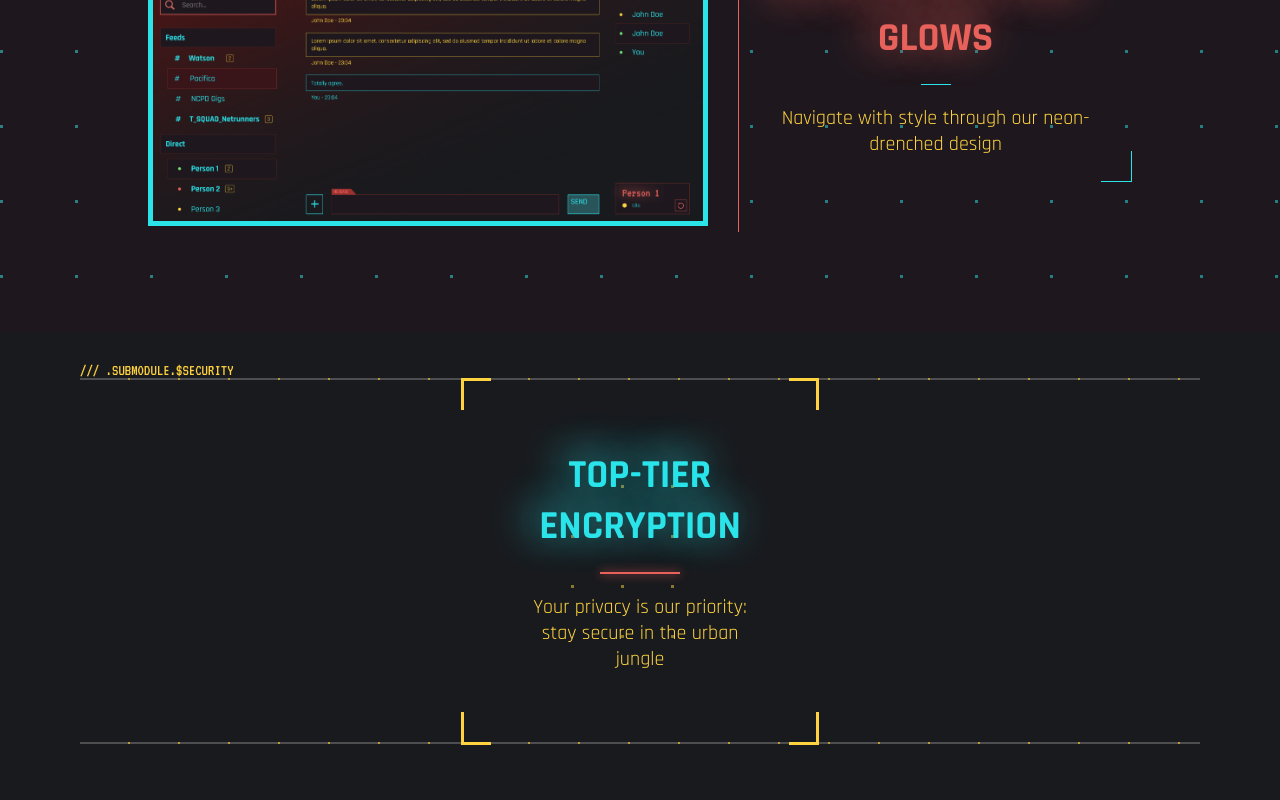
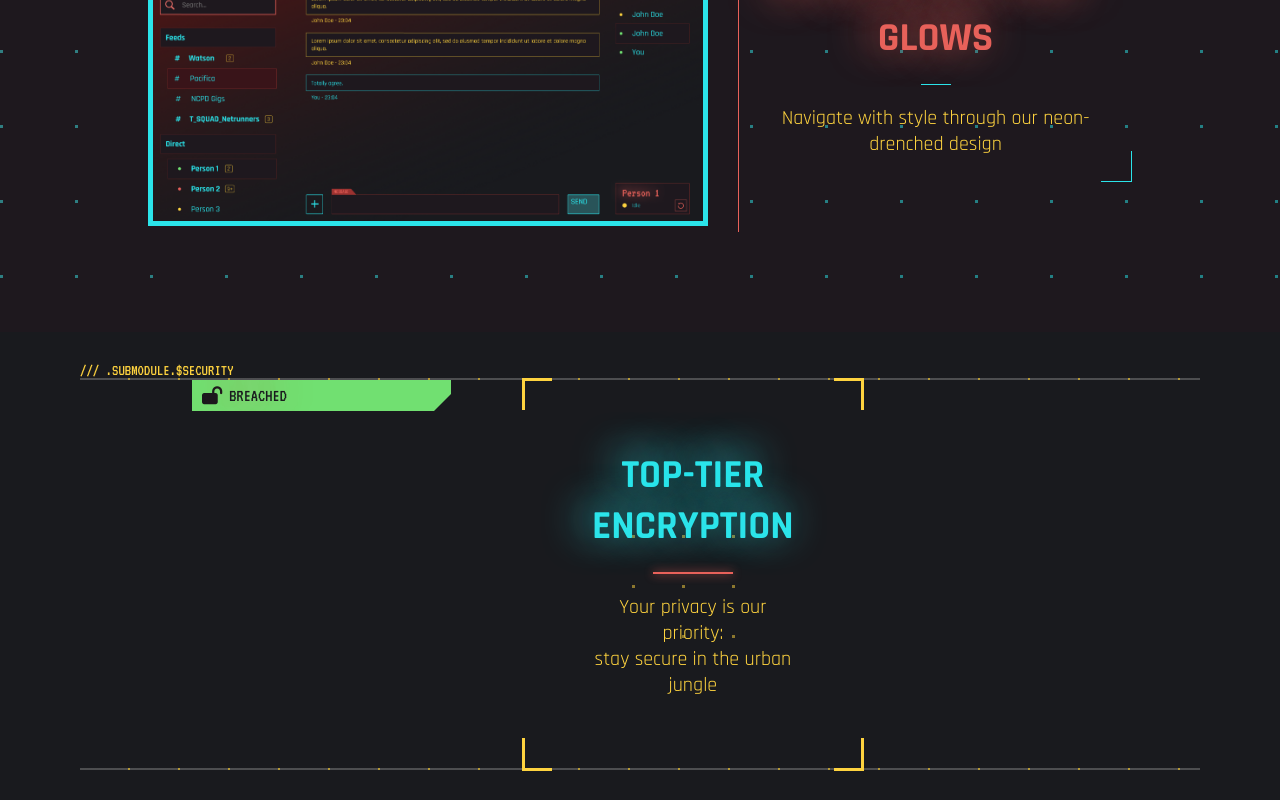
Before and after one commit to ErnGusMik/cyber_netwire, a React (Create React App) app in the folder client/: page / in a window 1280 px wide. Shown: the part 1085-1885 px from the top of the page. Before the commit the page ends 1859 px from the top, so only its background shows below. Built offline with nearby package versions, Linux system fonts and the light colour scheme.

Commit message:
Started side elements & animations for encryption sections

```diff
--- a/client/src/routes/index/index.css
+++ b/client/src/routes/index/index.css
@@ -294,6 +294,7 @@
 .homepage .encryption {
     background-color: var(--background-color-dark);
     padding: 30px 80px;
+    width: 100%;
 }
 
 .homepage .encryption hr {
@@ -333,7 +334,7 @@
     --cursor-size: 140px;
     --cursor-x: 50%;
     --cursor-y: 50%;
-    max-width: 40%;
+    width: 100%;
     height: 100%;
     position: relative;
     /* Dotted background */
@@ -393,7 +394,6 @@
 }
 
 .homepage .encryption .main .main-backg {
-    width: 100%;
     height: 100%;
     padding: 70px;
     margin: auto;
@@ -412,6 +412,96 @@
     background-repeat: no-repeat;
     background-size: 30px 30px;
     position: relative;
+}
+
+.homepage .encryption .anim-text {
+    min-width: 300px;
+}
+
+.homepage .encryption .anim-text .anim-line {
+    width: fit-content;
+    height: fit-content;
+    padding: 5px 10px;
+    margin-bottom: 30px;
+    display: flex;
+    align-items: center;
+    justify-content: center;
+    position: relative;
+}
+
+.homepage .encryption .anim-text .anim-line span {
+    font-family: var(--font-secondary);
+    margin-right: 10px;
+    font-size: 16px;
+}
+
+.homepage .encryption .anim-text .anim-line p {
+    color: white;
+    position: relative;
+}
+
+.homepage .encryption .anim-text .anim-line p::after {
+    content: "";
+    position: absolute;
+    background-color: #818181;
+    top: 0;
+    left: -6px;
+    width: calc(100% + 12px);
+    height: 100%;
+    clip-path: polygon(5% 0%, 100% 0%, 95% 100%, 0% 100%);
+    transition: width 1s ease-in-out;
+}
+
+.homepage .encryption .anim-text .anim-line p.anim-ended::after {
+    content: "";
+    position: absolute;
+    background-color: #818181;
+    top: 0;
+    left: -6px;
+    width: 0;
+    height: 100%;
+    clip-path: polygon(5% 0%, 100% 0%, 95% 100%, 0% 100%);
+}
+
+
+.homepage .encryption .anim-text .anim-line .status-overlay {
+    position: absolute;
+    z-index: 10;
+    top: 0;
+    left: 0;
+    width: 100%;
+    height: 100%;
+    background: #71E071;
+    display: flex;
+    justify-content: flex-start;
+    align-items: center;
+    padding: 0 10px;
+    gap: 7px;
+    clip-path: var(--ui-notch-path);
+    box-sizing: border-box;
+    overflow: hidden;
+    transform-origin: left center;
+    transform: scaleX(0);
+    will-change: transform;
+    transition: transform 1s cubic-bezier(.2,.9,.2,1);
+}
+
+.homepage .encryption .anim-text .anim-line .status-overlay.active {
+    transform: scaleX(1);
+}
+
+
+.homepage .encryption .anim-text .anim-line .status-overlay h6,
+.homepage .encryption .anim-text .anim-line .status-overlay i {
+    display: inline;
+    color: var(--background-color-dark);
+    text-transform: uppercase;
+    font-size: 18px;
+}
+
+.homepage .encryption .anim-text .anim-line .status-overlay h6 {
+    font-family: var(--font-secondary);
+    font-weight: lighter;
 }
 
 /* ANIMATIONS */
--- a/client/src/routes/index/index.jsx
+++ b/client/src/routes/index/index.jsx
@@ -11,6 +11,55 @@ export default function Index() {
         encryptBackg.style.setProperty("--cursor-x", `${x}px`);
         encryptBackg.style.setProperty("--cursor-y", `${y}px`);
     };
+
+    const handleEncryptAnimation = () => {
+        const animTag1 = document.getElementById("encrypt-anim-tag-1");
+        const animContent1 = document.getElementById("encrypt-anim-content-1");
+        const content1 = animContent1.textContent;
+
+        animContent1.classList.add("anim-ended");
+
+        // hacking effect -- letters change (for every character) for 3s, reveal real text one character at a time
+        let revealIndex = 0;
+        const interval = setInterval(() => {
+            let displayedText = "";
+            for (let i = 0; i < content1.length; i++) {
+                if (i < revealIndex) {
+                    displayedText += content1[i];
+                } else {
+                    const randomChar = String.fromCharCode(33 + Math.floor(Math.random() * 94));
+                    displayedText += randomChar;
+                }
+            }
+            animContent1.textContent = displayedText;
+            revealIndex++;
+            if (revealIndex > content1.length) {
+                clearInterval(interval);
+                animContent1.textContent = content1;
+            }
+        }, 100);
+
+        // add active class to status overlay to expand it after 2.5s
+        setTimeout(() => {
+            const statusOverlay1 = animContent1.parentElement.querySelector(".status-overlay");
+            statusOverlay1.classList.add("active");
+        }, 2500);
+
+    };
+
+    React.useEffect(() => {
+        // when scroll into view, trigger encryption animation
+        const encryptSection = document.querySelector(".homepage .encryption");
+        const observer = new IntersectionObserver((entries) => {
+            entries.forEach((entry) => {
+                if (entry.isIntersecting) {
+                    handleEncryptAnimation();
+                    observer.unobserve(encryptSection);
+                }
+            });
+        }, { threshold: 0.5 });
+        observer.observe(encryptSection);
+    }, []);
 
     return (
         <div className="homepage">
@@ -78,7 +127,15 @@ export default function Index() {
                 <p className="module-name tertiary">/// .SUBMODULE.$SECURITY</p>
                 <hr />
                 <div className="content">
-                    <div className="anim-text"></div>
+                    <div className="anim-text">
+                        <div className="anim-line">
+                            <span className="primary" id="encrypt-anim-tag-1">namegoeshere</span><p id="encrypt-anim-content-1">John, did you buy milk?</p>
+                            <div className="status-overlay">
+                                <i className="fa-solid fa-lock-open"></i>
+                                <h6>Breached</h6>
+                            </div>
+                        </div>
+                    </div>
                     <div className="main" id="home-encrypt-backg" onMouseMove={handleEncryptionMouseMove}>
                         <div className="main-backg">
                             <h2 className="secondary text-shadow-secondary">Top-tier encryption</h2>
```
